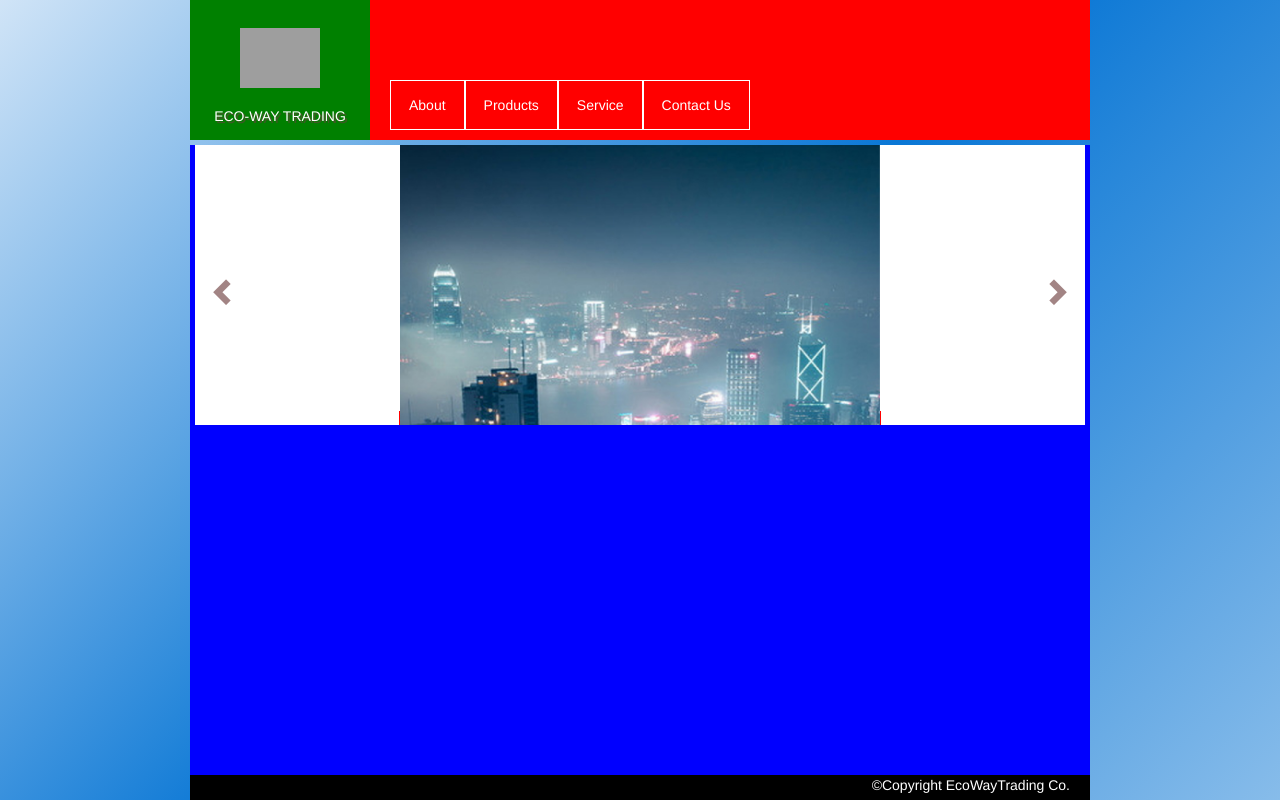
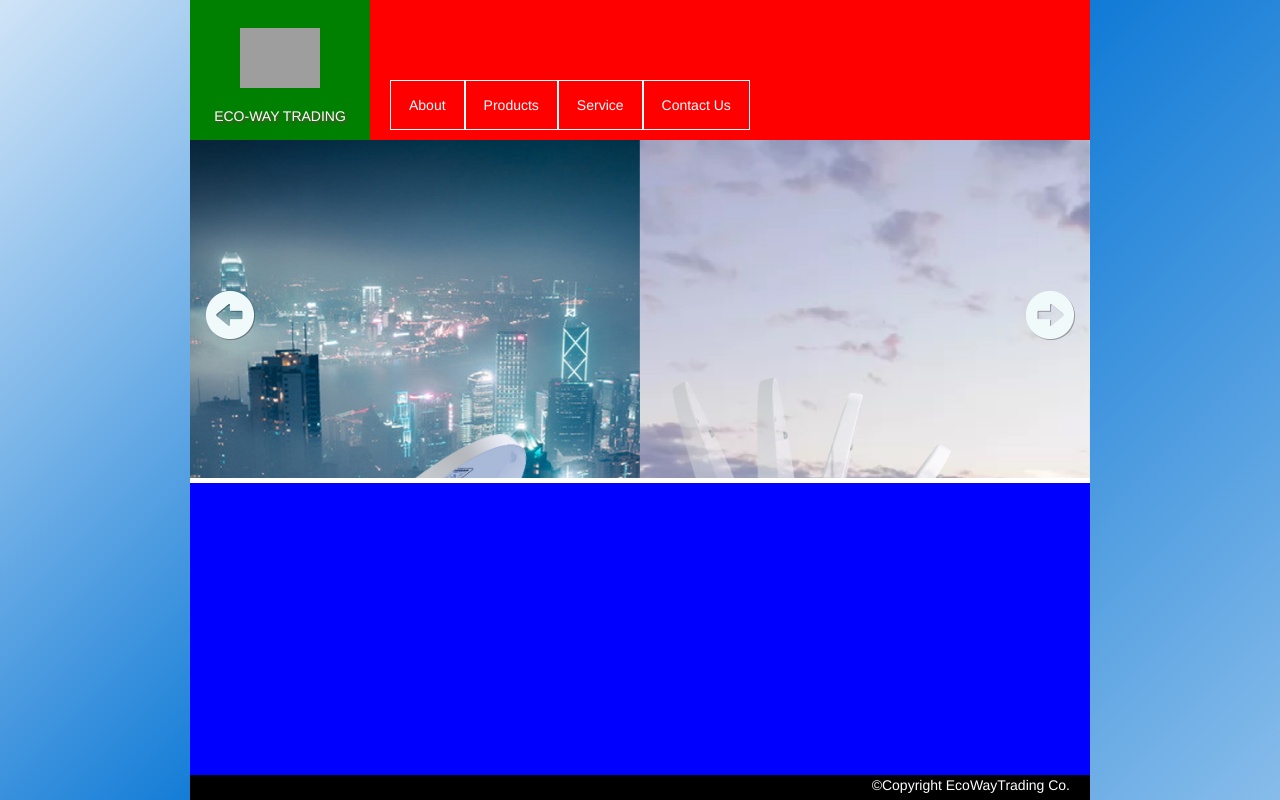
Before and after one commit to franksongca/ecoway-trading, an Angular app: page / in a window 1280 px wide. Built offline with nearby package versions, Linux system fonts and the light colour scheme; grey boxes are pictures that could not be loaded.

Commit message:
before adding animation

```diff
--- a/package.json
+++ b/package.json
@@ -12,7 +12,7 @@
   },
   "private": true,
   "dependencies": {
-    "@angular/animations": "^4.2.4",
+    "@angular/animations": "^4.4.3",
     "@angular/common": "^4.2.4",
     "@angular/compiler": "^4.2.4",
     "@angular/core": "^4.2.4",
--- a/src/app/app.module.ts
+++ b/src/app/app.module.ts
@@ -1,6 +1,6 @@
 import { BrowserModule } from '@angular/platform-browser';
 import { NgModule  } from '@angular/core';
-import { NgTemplateOutlet } from '@angular/common';
+import { BrowserAnimationsModule } from '@angular/platform-browser/animations';
 import { HttpModule } from '@angular/http';
 import { AlertModule } from 'ngx-bootstrap/alert';
 import { AppComponent } from './app.component';
@@ -40,7 +40,8 @@ import { CarouselComponent } from './components/carousel/carousel.component';
   imports: [
     AlertModule.forRoot(),
     HttpModule,
-    BrowserModule
+    BrowserModule,
+    BrowserAnimationsModule
   ],
   providers: [
     ConfigService,
--- a/src/app/components/carousel/carousel.component.css
+++ b/src/app/components/carousel/carousel.component.css
@@ -10,15 +10,22 @@
   background-repeat: no-repeat;
   background-clip: content-box;
   background-size: 100% auto;
+  overflow: hidden;
 }
 
 .arrow {
+  text-shadow: 1px 1px rgba(0, 0, 0, 0.3);
   z-index: 800;
-  margin-top: -10px;
-  font-size: 200%;
-  color: rgba(100, 50, 50, 0.6);
+  margin-top: -25px;
+  font-size: 50px;
+  color: rgba(240, 250, 250, 1);
   position: absolute;
   top: 50%;
+  cursor: not-allowed;
+}
+
+.arrow.clickable {
+  cursor: pointer;
 }
 
 .arrow-left {
@@ -40,7 +47,19 @@ ul {
 }
 
 li {
-  display: inline;
-  /*float: left;*/
-  border: 1px solid red;
+  float: left;
 }
+
+@media screen and (max-width: 900px) {
+  .arrow {
+    font-size: 40px;
+    margin-top: -20px;
+  }
+}
+
+@media screen and (max-width: 800px) {
+  .arrow {
+    font-size: 30px;
+    margin-top: -15px;
+  }
+}
--- a/src/app/components/carousel/carousel.component.html
+++ b/src/app/components/carousel/carousel.component.html
@@ -1,17 +1,17 @@
 <ng-template #carousel>
-  <div class="carousel-container" [ngStyle]="{'height': carouselInfo.carouselHeight}">
-    <div class="arrow arrow-left">
-      <span class="glyphicon glyphicon-chevron-left"></span>
+  <div class="carousel-container" [ngStyle]="{'height': carouselInfo.originallHeight + 'px'}">
+    <div class="arrow arrow-left" [ngClass]="{'clickable': allowMoveRight}" (click)="moveRight()">
+      <span class="glyphicon glyphicon-circle-arrow-left"></span>
     </div>
-    <ul class="carousel-items">
+    <ul class="carousel-items" [ngStyle]="{'width': carouselInfo.originalWidth * carouselItems.length + 'px'}">
       <li *ngFor="let carouselItem of carouselItems">
-        <div class="carousel-item-container" [ngStyle]="{'max-width': carouselInfo.maxWidth, 'width': carouselInfo.maxWidth, 'height': carouselInfo.carouselHeight, 'overflow': 'hidden', 'background-image': 'url(' + carouselItem.img + ')'}">
+        <div #carouselContent class="carousel-item-container" [ngStyle]="{'width': carouselInfo.originalWidth + 'px', 'height': carouselInfo.originalHeight + 'px', 'background-image': 'url(' + carouselItem.img + ')'}">
         <!--img src="{{carouselItem.img}}" [ngStyle]="{'max-width': carouselInfo.maxWidth, 'width': carouselInfo.maxWidth, 'height': carouselInfo.carouselHeight}"-->
         </div>
       </li>
     </ul>
-    <div class="arrow arrow-right">
-      <span class="glyphicon glyphicon-chevron-right"></span>
+    <div class="arrow arrow-right" [ngClass]="{'clickable': allowMoveLeft}" (click)="moveLeft()">
+      <span class="glyphicon glyphicon-circle-arrow-right"></span>
     </div>
   </div>
 </ng-template>
--- a/src/app/components/carousel/carousel.component.ts
+++ b/src/app/components/carousel/carousel.component.ts
@@ -1,19 +1,79 @@
-import { Component, OnInit, Input } from '@angular/core';
+import { trigger, state, style, transition, animate, keyframes } from '@angular/animations';
+import { Component, OnInit, Input, HostListener, SimpleChanges, OnChanges, ElementRef, ViewChild } from '@angular/core';
 
 @Component({
   selector: 'yu-carousel',
   templateUrl: './carousel.component.html',
-  styleUrls: ['./carousel.component.css']
+  styleUrls: ['./carousel.component.css'],
+  // animations: [
+  //   trigger('moveAnimation', [
+  //     state('moveLeft',   style({
+  //       transform: translate(50px, 100px)
+  //     })),
+  //   ]),
+  // ]
 })
-export class CarouselComponent implements OnInit {
+export class CarouselComponent implements OnInit, OnChanges {
+  @ViewChild('carouselContent') el:ElementRef;
   @Input() carouselItems: any;
   @Input() carouselInfo: any;
 
+  @HostListener('window:resize', ['$event'])
+  onResize(event) {
+    this.adjustCarouselInfo();
+  }
+//transform: translate(50px, 100px)
+  maxCarouselPieces;
+  carouselIndex = 0;  // at the beginning, set the first one at the left
+  allowMoveLeft = true;
+  allowMoveRight = false;
+
+  moveLeft() {
+    //this.el.nativeElement.
+  }
+
+  moveRight() {
+
+  }
+
+
   constructor() {
-
+    this.adjustCarouselInfo();
   }
 
   ngOnInit() {
   }
 
+  ngOnChanges(changes: SimpleChanges) {
+    this.maxCarouselPieces = this.carouselItems.length;
+
+    this.adjustCarouselInfo();
+  }
+
+  updateArrowButtonStatus() {
+    if (this.carouselIndex === 0) {
+      this.allowMoveLeft = true;
+      this.allowMoveRight = false;
+    } else if (this.carouselIndex === this.maxCarouselPieces - 2) {
+      this.allowMoveLeft = false;
+      this.allowMoveRight = true;
+    } else {
+      this.allowMoveLeft = true;
+      this.allowMoveRight = true;
+    }
+  }
+
+  adjustCarouselInfo() {
+    if (!this.carouselInfo) {
+      return;
+    }
+
+    if (window.innerWidth < this.carouselInfo.contentWidth) {
+      this.carouselInfo.originalWidth = window.innerWidth/2;
+    } else {
+      this.carouselInfo.originalWidth = this.carouselInfo.contentWidth/2;
+    }
+    this.carouselInfo.originalHeight = this.carouselInfo.originalWidth * this.carouselInfo.ratioY;
+  }
+
 }
--- a/src/app/components/pages/homepage/homepage.component.css
+++ b/src/app/components/pages/homepage/homepage.component.css
@@ -5,7 +5,6 @@
 .carousel-container {
   margin-left: auto;
   margin-right: auto;
-  margin: 5px;
 }
 
 .items {
--- a/src/app/components/pages/homepage/homepage.component.ts
+++ b/src/app/components/pages/homepage/homepage.component.ts
@@ -8,21 +8,20 @@ import { ConfigService } from '../../../services/config.service';
 })
 export class HomepageComponent implements OnInit {
   carouselItems;
-  carouselInfo = {
-    maxWidth: 0,
-    carouselHeight: 0
-  };
+  carouselInfo;
 
-  @HostListener('window:resize', ['$event'])
-
-  onResize(event) {
-  }
 
   constructor(){
     ConfigService.getConfig().subscribe(
       response => {
-        this.carouselInfo.maxWidth = response.carousel.maxWidth;
-        this.carouselInfo.carouselHeight = response.carousel.carouselHeight;
+        this.carouselInfo = {
+          contentWidth: response.pageInfo.contentWidth,
+          originalWidth: response.carousel.originalWidth,
+          originalHeight: response.carousel.originalHeight,
+          speed: response.carousel.interval,
+          ratioY: response.carousel.originalHeight/response.carousel.originalWidth
+        };
+
         this.carouselItems = response.carousel.items;
       },
       () => console.log('load config error occurs!')
--- a/src/assets/config.json
+++ b/src/assets/config.json
@@ -11,9 +11,13 @@
     {"id": 3, "name": "Service"},
     {"id": 4, "name": "Contact Us"}
   ],
+  "pageInfo": {
+    "contentWidth": 900
+  },
   "carousel": {
-    "maxWidth": "480px",
-    "carouselHeight": "280px",
+    "originalWidth": 450,
+    "originalHeight": 338,
+    "interval": 5000,
     "items": [
       {"img": "./assets/img/carousel/1.jpg", "size": {"width": 1042, "height": 1888}, "prod": "NAME 1", "desc": "desc 1"},
       {"img": "./assets/img/carousel/2.jpg", "size": {"width": 1042, "height": 1888}, "prod": "NAME 2", "desc": "desc 2"},
```
